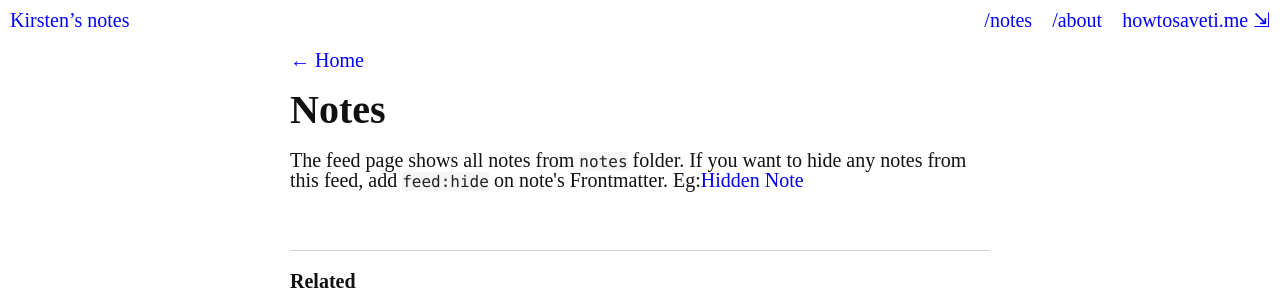
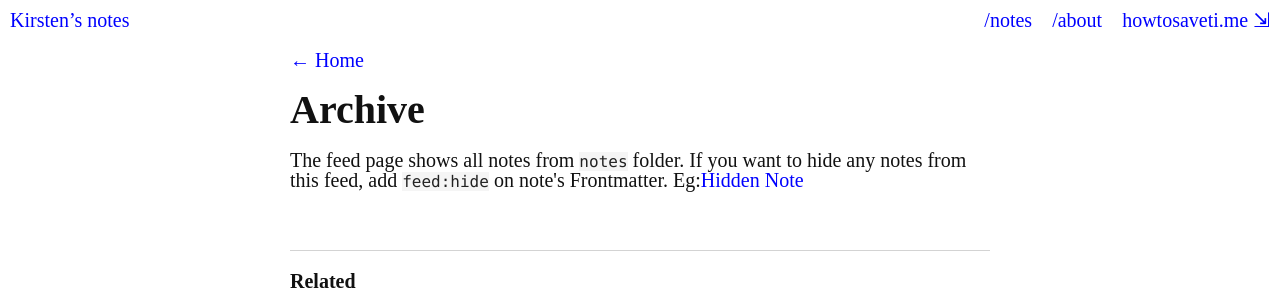
Before and after one commit to kirstenspruit/notes, a Jekyll site: the page built from pages/notes.md, in a window 1280 px wide. Shown: the top 290 px of the page. Built offline with Jekyll 4.4.1, drawn with Linux system fonts in a browser that asks for light colours.

Commit message:
vault backup: 2025-04-24 09:06:54

```diff
--- a/pages/notes.md
+++ b/pages/notes.md
@@ -1,8 +1,8 @@
 ---
 layout: Post
-permalink: /notes
+permalink: /archive
 feedformat: card
-title: Notes
+title: Archive
 ---
 
 The feed page shows all notes from `notes` folder. If you want to hide any notes from this feed, add `feed:hide` on note's Frontmatter. Eg:[[Hidden Note]]
```
